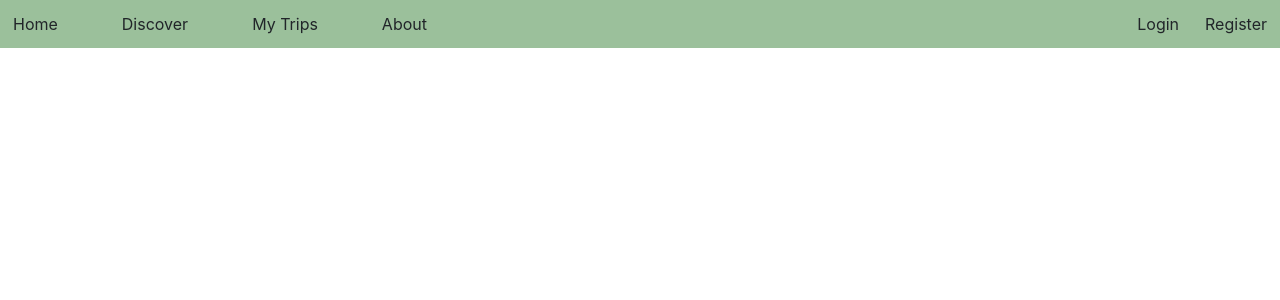
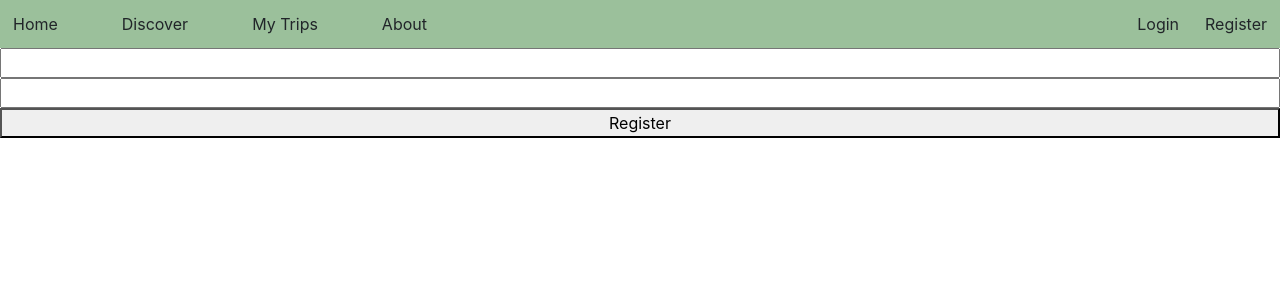
Before and after one commit to LeonXZhou/Odyssey, a React (Create React App) app in the folder odyssey/: page /Register in a window 1280 px wide. Shown: the top 300 px of the page. Built offline with nearby package versions, Linux system fonts and the light colour scheme.

Commit message:
added post functionality

```diff
--- a/odyssey/src/App.js
+++ b/odyssey/src/App.js
@@ -8,6 +8,8 @@ import TripDisplayItem from "./components/TripDisplayItem";
 import Navigation from "./components/Navigation";
 import Home from "./components/Home";
 import Planning from "./components/planning/Planning";
+import Login from "./components/Login";
+import Register from "./components/Register";
 
 function App() {
   return (
@@ -24,8 +26,10 @@ function App() {
       <Routes>
         <Route path="/" element={<Home />} />
         <Route path="/planning/view/:trip_id" element={<Planning page="route" edit={"view"}/>} />
-        <Route path="/planning/equipment/view/:trip_id" element={<Planning page="equipment" edit={"view"} />}
-        />
+        <Route path="/planning/equipment/view/:trip_id" element={<Planning page="equipment" edit={"view"} />}/>
+
+        <Route path="/login" element={<Login/>}/>
+        <Route path="/Register" element={<Register/>}/>
 
         <Route path="/planning" element={<Planning page="route" />} />
         <Route path="/planning/route" element={<Planning page="route" />} />
--- a/odyssey/src/components/Home.js
+++ b/odyssey/src/components/Home.js
@@ -13,7 +13,6 @@ const Home = () => {
   useEffect(() => {
     getTrips().then((res) => {
       setTripsArray(formatTripData(res.data));
-      console.log(formatTripData(res.data));
     });
   }, []);
 
--- /dev/null
+++ b/odyssey/src/components/Login.js
@@ -0,0 +1,15 @@
+import { useState } from "react"
+import "./component-styles/Login.scss"
+function Login() {
+    const [email, setEmail] = useState()
+    const [password, setPassword] = useState()
+    return (
+        <form>
+            <input type={"email"} value={email} onChange={(e) => {setEmail(e.value)}}></input>
+            <input type={"password"} value={password} onChange={(e) => {setPassword(e.value)}}></input>
+            <button>login</button>
+        </form>
+    );
+
+}
+export default Login
--- a/odyssey/src/components/MapComponents/AddMarkers.js
+++ b/odyssey/src/components/MapComponents/AddMarkers.js
@@ -7,7 +7,6 @@ function AddMarkers(props) {
   useMapEvents({
     // when the map is clicked we update both the editable state and set markerstate
     click: (e) => {
-      console.log(e)
       props.setMarkers((prev) => {
         return [...prev, {
           position: [e.latlng.lat, e.latlng.lng], iconSize: [20, 20], icon: props.icon, popUp: {
--- a/odyssey/src/components/MapComponents/MapEditor.js
+++ b/odyssey/src/components/MapComponents/MapEditor.js
@@ -4,7 +4,6 @@ import './MapEditor.css'
 
 import { useState } from 'react';
 
-import AddMarkers from './AddMarkers';
 import { themeAttributionFinder, themeURLFinder } from '../../Helpers/mapHelper';
 import Markers from './Markers';
 
@@ -33,8 +32,7 @@ function MapEditor(props) {
       <div>
         <MapContainer center={props.mapOptions.center} zoom={props.mapOptions.zoom} scrollWheelZoom={true} doubleClickZoom={false}>
           <TileLayer attribution={mapThemeAttribution} url={mapThemeURL} />
-          <AddMarkers icon={iconValue} markers={markers} setMarkers={setMarkers}></AddMarkers>
-          <Markers markers={markers}></Markers>
+          <Markers markers={markers} setMarkers={setMarkers} icon={iconValue}></Markers>
         </MapContainer>
       </div>
       <select value={iconValue} onChange={(e)=>{setIconValue(e.target.value)}}>
--- a/odyssey/src/components/MapComponents/MarkerForm.js
+++ b/odyssey/src/components/MapComponents/MarkerForm.js
@@ -1,4 +1,16 @@
+function MarkerForm(props) {
 
+    return (
+        <form>
+            <input type="date" id="start" name="trip-start"
+                value="2018-07-22"
+                min="2018-07-20" max="2018-07-30">
+
+            </input>
+            <input type="textfield"></input>
+        </form>
+    );
+}
 
 
 export default MarkerForm
--- a/odyssey/src/components/MapComponents/Markers.js
+++ b/odyssey/src/components/MapComponents/Markers.js
@@ -1,17 +1,19 @@
-import { Marker, Popup } from "react-leaflet";
-import L from "leaflet";
-import { iconFinder } from "../../Helpers/markerHelpers";
-import { useRef, useEffect } from "react";
+import { useMapEvents } from "react-leaflet";
 import SingleMarker from "./SingleMarker";
+import MarkerForm from "./MarkerForm";
 
 function Markers(props) {
-  // const markerRef = useRef();
-  // useEffect(()=>{
-  //   if (markerRef.current){
-  //     markerRef.current.openPopup();
-  //     props.setRefState(markerRef.current);
-  //   }
-  // },[markerRef.current]);
+
+  useMapEvents({
+    click: (e) => {
+      props.setMarkers((prev) => {
+        return [...prev, {
+          position: [e.latlng.lat, e.latlng.lng], iconSize: [20, 20], icon: props.icon, popUp: {
+            content: <MarkerForm/>  }
+        }]
+      })
+    },
+  })
 
   const markersJSX = props.markers.map((marker, i) => {
     //setting default options for markers
@@ -20,6 +22,7 @@ function Markers(props) {
     const icon = marker.icon ? marker.icon : "DEFAULT";
     const markerPosition = marker.position ? marker.position : [0, 0];
     // const iconAnchor = [markerWidth/2, markerHeight];
+
     return (
       <SingleMarker markerPosition={markerPosition}
         icon={icon}
--- a/odyssey/src/components/MapComponents/SingleMarker.js
+++ b/odyssey/src/components/MapComponents/SingleMarker.js
@@ -24,13 +24,11 @@ function SingleMarker(props) {
 
         ref={markerRef}
 
-        eventHandlers={{
-            click: (e) => {
-                console.log('marker clicked', e.target);
-                console.log('marker clicked 2', e.target.testing);
-                console.log('marker ref', markerRef);
-            },
-        }}
+        // eventHandlers={{
+        //     click: (e) => {
+        //         e.target.remove()
+        //     },
+        // }}
     >
         {props.marker.popUp ? (
             <Popup >
--- a/odyssey/src/components/Navigation.js
+++ b/odyssey/src/components/Navigation.js
@@ -20,10 +20,10 @@ const Navigation = () => {
         </Link>
       </div>
       <div className="header-right">
-        <Link to="" type="button" className="btn btn-default">
+        <Link to="/login" type="button" className="btn btn-default">
           Login
         </Link>
-        <Link to="" type="button" className="btn btn-default">
+        <Link to="/register" type="button" className="btn btn-default">
           Register
         </Link>
       </div>
--- /dev/null
+++ b/odyssey/src/components/Register.js
@@ -0,0 +1,22 @@
+import { useState } from "react"
+import "./component-styles/Login.scss"
+import axios from "axios"
+function Register() {
+    let [email, setEmail] = useState("");
+    let [password, setPassword] = useState("");
+    console.log(email);
+    return (
+        <form>
+            <input type={"email"} value={email} onChange={(e) => { setEmail(e.target.value) }}></input>
+            <input type={"password"} value={password} onChange={(e) => { setPassword(e.target.value) }}></input>
+            <button onClick={(e) => {
+                console.log(email);
+                e.preventDefault();
+                axios.post("/register", { email: email, password: password })
+                    .then((res) => { console.log(res) });
+            }}>Register</button>
+        </form>
+    );
+
+}
+export default Register
--- /dev/null
+++ b/odyssey/src/components/component-styles/Login.scss
@@ -0,0 +1,4 @@
+form{
+    display:flex;
+    flex-direction: column;
+}
```
